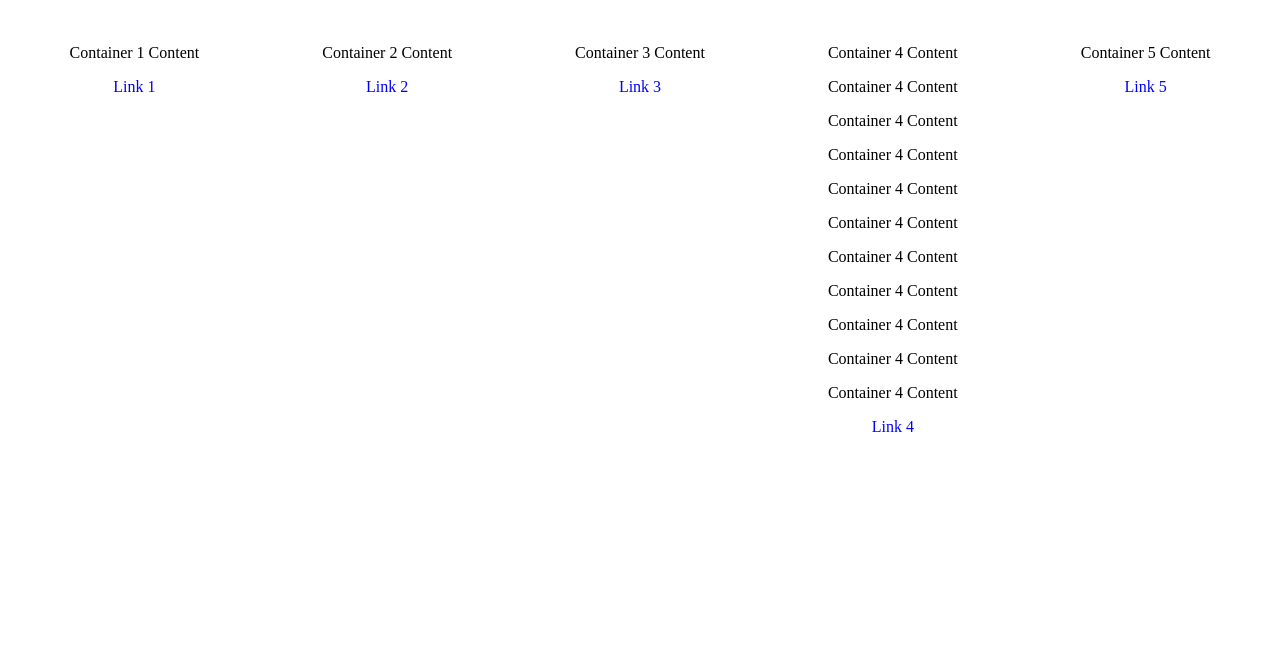
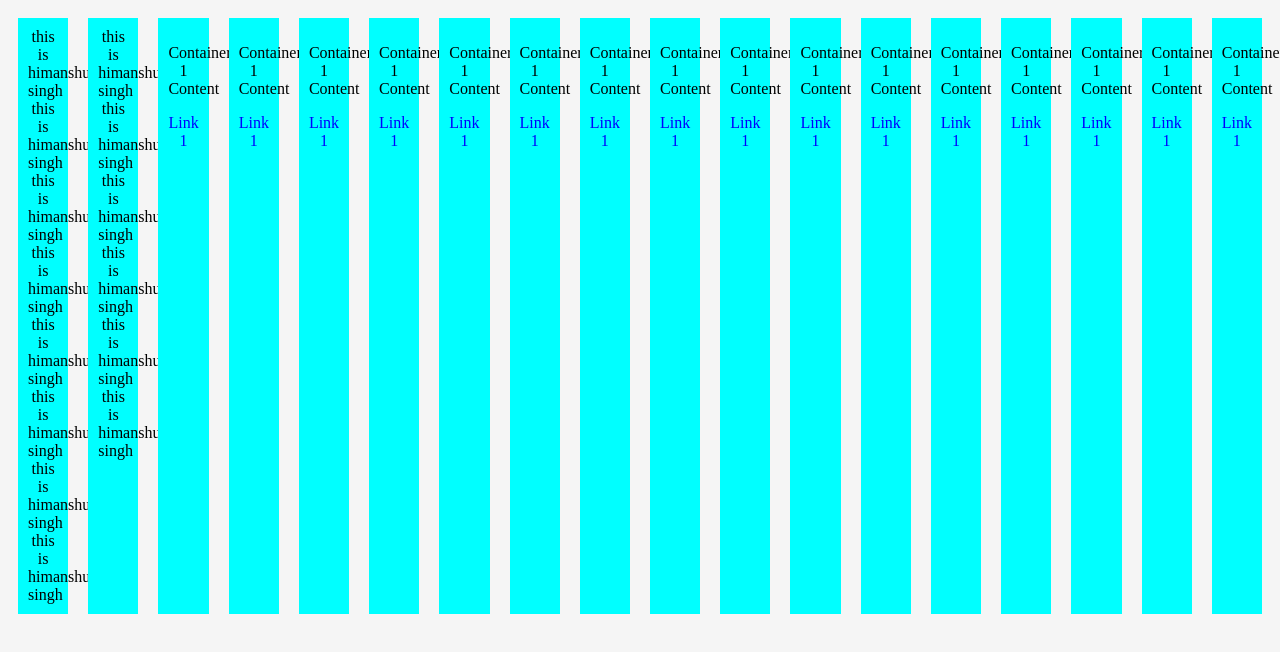
Before and after one commit to Himanshusinghaiml/web-development-, a plain HTML site: page day3/index.html in a window 1280 px wide. Drawn offline with Linux system fonts and the light colour scheme.

Commit message:
learning-dom in js

```diff
--- a/day3/index.html
+++ b/day3/index.html
@@ -4,19 +4,20 @@
     <meta charset="UTF-8">
     <meta name="viewport" content="width=device-width, initial-scale=1.0">
     <title>Document</title>
-</head>
     <style>
         body {
             display: flex;
+            flex-wrap: wrap; /* Allow items to wrap to the next row */
+            background-color: whitesmoke;
         }
 
         .container {
             flex: 1;
             margin: 10px;
-    /* border: 1px solid #ccc; */
             padding: 10px;
             box-sizing: border-box;
-
+            min-width: 0; /* Allow containers to shrink if necessary */
+            background-color: aqua;
         }
 
         .content {
@@ -31,7 +32,32 @@ a {
         }
 
     </style>
+</head>
 <body>
+
+    <div class="container">
+        <div class="content">
+            <span>this is himanshu singh </span>
+            <span>this is himanshu singh </span>
+            <span>this is himanshu singh </span>
+            <span>this is himanshu singh </span>
+            <span>this is himanshu singh </span>
+            <span>this is himanshu singh </span>
+            <span>this is himanshu singh </span>
+            <span>this is himanshu singh </span>
+        </div>
+    </div>
+    <div class="container">
+        <div class="content">
+            <span>this is himanshu singh </span>
+            <span>this is himanshu singh </span>
+            <span>this is himanshu singh </span>
+            <span>this is himanshu singh </span>
+            <span>this is himanshu singh </span>
+            <span>this is himanshu singh </span>
+
+        </div>
+    </div>
     <div class="container">
         <div class="content">
             <p>Container 1 Content</p>
@@ -40,37 +66,95 @@ a {
     </div>
     <div class="container">
         <div class="content">
-            <p>Container 2 Content</p>
-            <a href="#">Link 2</a>
+            <p>Container 1 Content</p>
+            <a href="#">Link 1</a>
         </div>
     </div>
     <div class="container">
         <div class="content">
-            <p>Container 3 Content</p>
-            <a href="#">Link 3</a>
+            <p>Container 1 Content</p>
+            <a href="#">Link 1</a>
         </div>
     </div>
     <div class="container">
         <div class="content">
-            <p>Container 4 Content</p>
-            <p>Container 4 Content</p>
-            <p>Container 4 Content</p>
-            <p>Container 4 Content</p>
-            <p>Container 4 Content</p>
-            <p>Container 4 Content</p>
-            <p>Container 4 Content</p>
-            <p>Container 4 Content</p>
-            <p>Container 4 Content</p>
-            <p>Container 4 Content</p>
-            <p>Container 4 Content</p>
-            <a href="#">Link 4</a>
+            <p>Container 1 Content</p>
+            <a href="#">Link 1</a>
         </div>
     </div>
     <div class="container">
         <div class="content">
-            <p>Container 5 Content</p>
-            <a href="#">Link 5</a>
+            <p>Container 1 Content</p>
+            <a href="#">Link 1</a>
         </div>
     </div>
+    <div class="container">
+        <div class="content">
+            <p>Container 1 Content</p>
+            <a href="#">Link 1</a>
+        </div>
+    </div>
+    <div class="container">
+        <div class="content">
+            <p>Container 1 Content</p>
+            <a href="#">Link 1</a>
+        </div>
+    </div>
+    <div class="container">
+        <div class="content">
+            <p>Container 1 Content</p>
+            <a href="#">Link 1</a>
+        </div>
+    </div>
+    <div class="container">
+        <div class="content">
+            <p>Container 1 Content</p>
+            <a href="#">Link 1</a>
+        </div>
+    </div>
+    <div class="container">
+        <div class="content">
+            <p>Container 1 Content</p>
+            <a href="#">Link 1</a>
+        </div>
+    </div>
+    <div class="container">
+        <div class="content">
+            <p>Container 1 Content</p>
+            <a href="#">Link 1</a>
+        </div>
+    </div>
+    <div class="container">
+        <div class="content">
+            <p>Container 1 Content</p>
+            <a href="#">Link 1</a>
+        </div>
+    </div>
+    <div class="container">
+        <div class="content">
+            <p>Container 1 Content</p>
+            <a href="#">Link 1</a>
+        </div>
+    </div>
+    <div class="container">
+        <div class="content">
+            <p>Container 1 Content</p>
+            <a href="#">Link 1</a>
+        </div>
+    </div>
+    <div class="container">
+        <div class="content">
+            <p>Container 1 Content</p>
+            <a href="#">Link 1</a>
+        </div>
+    </div>
+    <div class="container">
+        <div class="content">
+            <p>Container 1 Content</p>
+             <a href="#">Link 1</a>
+        </div>
+    </div>
+
+
 </body>
 </html>
```
Also changed, not shown: day 4/demo.js (added, +11 -0 lines), day 4/index.html (added, +49 -0 lines), day 4/index2.html (added, +51 -0 lines), day 4/index3.html (added, +11 -0 lines), day3/index1.html (added, +19 -0 lines), 1 other file. Lines whose indentation alone changed are shown as unchanged.
